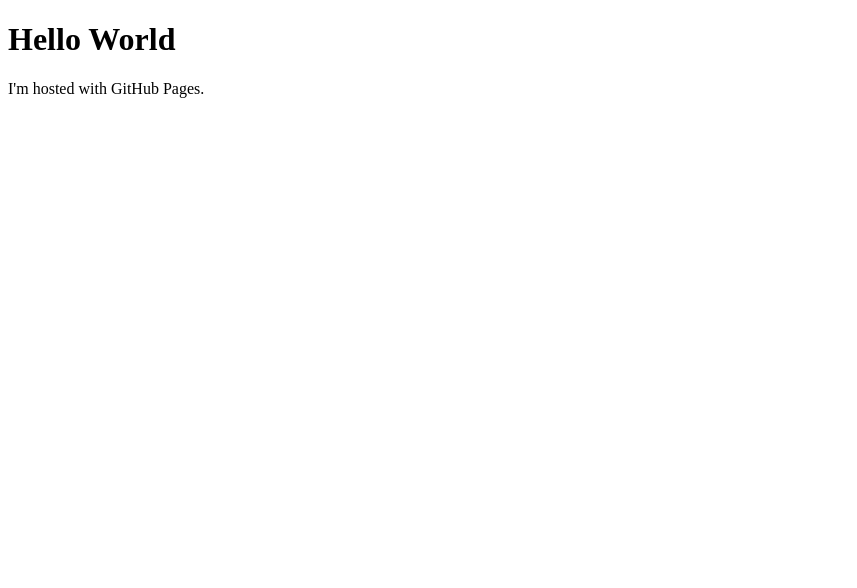
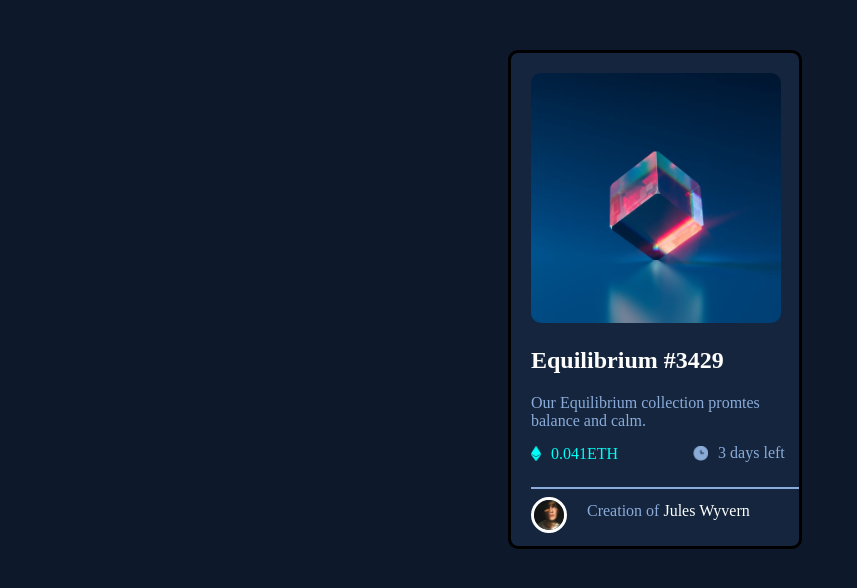
Before and after one commit to islamdev2022/nft-preview-card-component, a plain HTML site: page index.html in a window 1280 px wide. Shown: the whole page, without its empty margins (0-857 px from the left). Drawn offline with Linux system fonts and the light colour scheme.

Commit message:
initial commit

```diff
--- a/index.html
+++ b/index.html
@@ -1,7 +1,27 @@
 <!DOCTYPE html>
-<html>
+<html><!DOCTYPE html>
+<html lang="en">
+<head>
+    <meta charset="UTF-8">
+    <meta http-equiv="X-UA-Compatible" content="IE=edge">
+    <meta name="viewport" content="width=device-width, initial-scale=1.0">
+    <title>NFT Preview card </title>
+    <link rel="stylesheet" href="NFT card.css">
+</head>
 <body>
-<h1>Hello World</h1>
-<p>I'm hosted with GitHub Pages.</p>
+    <div class = "container">
+    <img class ="img" src ="image-equilibrium.jpg" alt ="nft" width ="250">
+    <h2>Equilibrium #3429 </h2>
+    <p>Our Equilibrium collection promtes balance and calm.</p>
+    <div class ="PT">
+        <img src ="icon-ethereum.png" height="15" width ="10" ><p class ="eth">0.041ETH</p>
+        <img class ="clock" src ="icon-clock.png" height="15" width ="15"><p class ="daysleft">3 days left </p>
+    </div>
+   <hr class=" line">
+   <div class ="creator">
+      <img class ="pic" src ="image-avatar.png" height = "30" width ="30" >
+      <p class = "profile">Creation of <a class ="link" href=""> Jules Wyvern</a></p>
+    </div>
+ </div>
 </body>
 </html>
```
